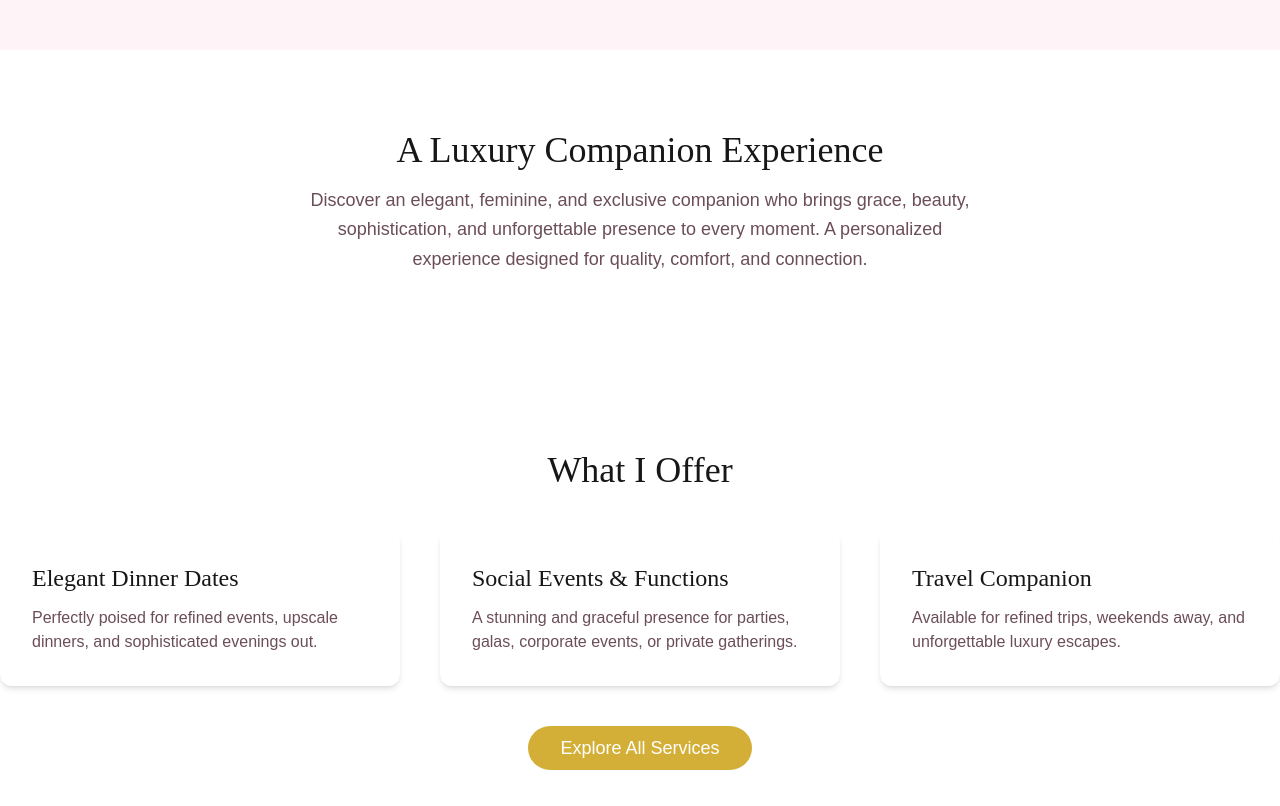
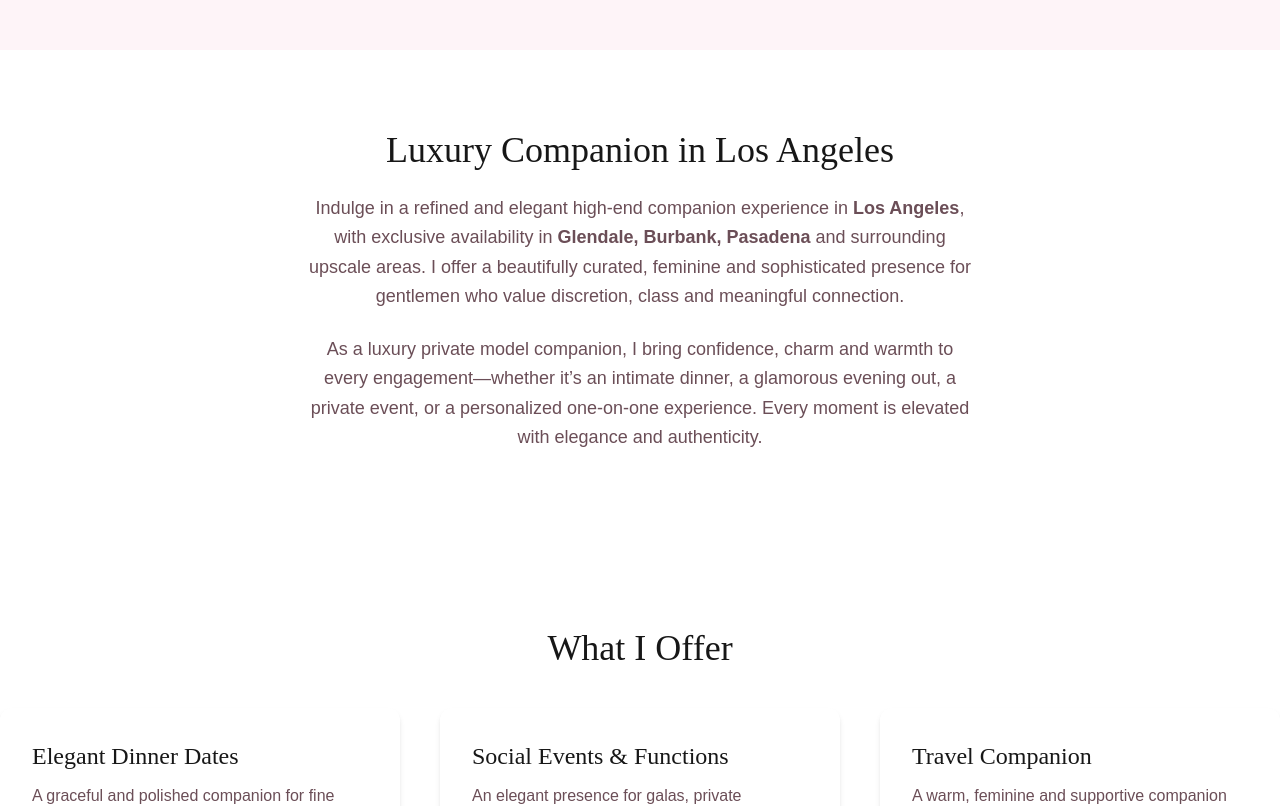
Before and after one commit to RubenPetrosyan/Escort, a Next.js app: page / in a window 1280 px wide. Shown: the part 480-1286 px from the top of the page. Built offline with nearby package versions, Linux system fonts and the light colour scheme.

Commit message:
Home Page Updates

```diff
--- a/app/page.tsx
+++ b/app/page.tsx
@@ -1,25 +1,64 @@
+import Head from "next/head";
 import Hero from "../components/Hero";
-import Image from "next/image";
 import Link from "next/link";
 
 export default function HomePage() {
   return (
     <>
+      {/* ===== META TAGS FOR SEO ===== */}
+      <Head>
+        <title>Luxury Companion Los Angeles | High-End Private Model in Glendale, Burbank & Pasadena</title>
+
+        <meta
+          name="description"
+          content="Elite luxury companion and high-end private model serving Los Angeles, Glendale, Burbank, Pasadena and surrounding areas. Elegant, discreet, upscale companionship for dinners, social events, travel and exclusive one-on-one experiences."
+        />
+
+        <meta
+          name="keywords"
+          content="luxury companion Los Angeles, Glendale private companion, Burbank upscale companion, Pasadena elite companion, LA high-end companion, luxury model companion, elite dinner date Los Angeles"
+        />
+
+        <meta property="og:title" content="Luxury Companion in Los Angeles" />
+        <meta
+          property="og:description"
+          content="Experience refined, elegant and exclusive luxury companionship in Los Angeles, Glendale, Burbank and Pasadena."
+        />
+        <meta property="og:type" content="website" />
+        <meta property="og:url" content="https://your-domain.com" />
+
+        <meta name="robots" content="index, follow" />
+      </Head>
+
+      {/* ===== HERO SECTION ===== */}
       <Hero />
 
-      {/* Introduction Section */}
+      {/* ===== INTRODUCTION SECTION ===== */}
       <section className="section-container py-20 text-center">
-        <h2 className="text-4xl font-serif mb-4">A Luxury Companion Experience</h2>
+        <h2 className="text-4xl font-serif mb-4">
+          Luxury Companion in Los Angeles
+        </h2>
+
         <div className="separator mx-auto"></div>
 
-        <p className="text-lg text-text-secondary max-w-2xl mx-auto leading-relaxed">
-          Discover an elegant, feminine, and exclusive companion who brings grace,
-          beauty, sophistication, and unforgettable presence to every moment.
-          A personalized experience designed for quality, comfort, and connection.
+        <p className="text-lg text-text-secondary max-w-2xl mx-auto leading-relaxed mt-6">
+          Indulge in a refined and elegant high-end companion experience in{" "}
+          <strong>Los Angeles</strong>, with exclusive availability in{" "}
+          <strong>Glendale, Burbank, Pasadena</strong> and surrounding upscale
+          areas. I offer a beautifully curated, feminine and sophisticated
+          presence for gentlemen who value discretion, class and meaningful
+          connection.
+        </p>
+
+        <p className="text-lg text-text-secondary max-w-2xl mx-auto leading-relaxed mt-6">
+          As a luxury private model companion, I bring confidence, charm and
+          warmth to every engagement—whether it’s an intimate dinner, a glamorous
+          evening out, a private event, or a personalized one-on-one experience.
+          Every moment is elevated with elegance and authenticity.
         </p>
       </section>
 
-      {/* Services Preview */}
+      {/* ===== SERVICES PREVIEW ===== */}
       <section className="section-container py-24">
         <h2 className="text-4xl font-serif text-center mb-4">What I Offer</h2>
         <div className="separator mx-auto"></div>
@@ -29,23 +68,27 @@ export default function HomePage() {
           <div className="p-8 bg-white rounded-xl shadow-md">
             <h3 className="font-serif text-2xl mb-3">Elegant Dinner Dates</h3>
             <p className="text-text-secondary">
-              Perfectly poised for refined events, upscale dinners,
-              and sophisticated evenings out.
+              A graceful and polished companion for fine dining experiences
+              across Los Angeles, Glendale, Burbank and Pasadena. Perfect for
+              upscale restaurants and intimate evenings.
             </p>
           </div>
 
           <div className="p-8 bg-white rounded-xl shadow-md">
             <h3 className="font-serif text-2xl mb-3">Social Events & Functions</h3>
             <p className="text-text-secondary">
-              A stunning and graceful presence for parties, galas,
-              corporate events, or private gatherings.
+              An elegant presence for galas, private gatherings, corporate
+              events, birthdays and premium social occasions. Sophistication in
+              every step.
             </p>
           </div>
 
           <div className="p-8 bg-white rounded-xl shadow-md">
             <h3 className="font-serif text-2xl mb-3">Travel Companion</h3>
             <p className="text-text-secondary">
-              Available for refined trips, weekends away, and unforgettable luxury escapes.
+              A warm, feminine and supportive companion for weekend escapes,
+              business trips and luxury retreats. Available for California and
+              select destinations.
             </p>
           </div>
 
@@ -61,13 +104,18 @@ export default function HomePage() {
         </div>
       </section>
 
-      {/* Small CTA */}
+      {/* ===== CALL TO ACTION SECTION ===== */}
       <section className="w-full py-20 bg-lux-pink-light text-center">
-        <h2 className="text-4xl font-serif mb-4">Your Luxury Experience Awaits</h2>
+        <h2 className="text-4xl font-serif mb-4">
+          Your Luxury Experience Awaits
+        </h2>
+
         <div className="separator mx-auto"></div>
 
-        <p className="text-lg text-text-secondary max-w-xl mx-auto">
-          Step into a world of elegance, warmth, and connection.
+        <p className="text-lg text-text-secondary max-w-xl mx-auto mt-4">
+          Step into a world of elegance, comfort and exclusive companionship.
+          Designed for gentlemen who appreciate beauty, warmth and authentic
+          connection.
         </p>
 
         <Link
```
